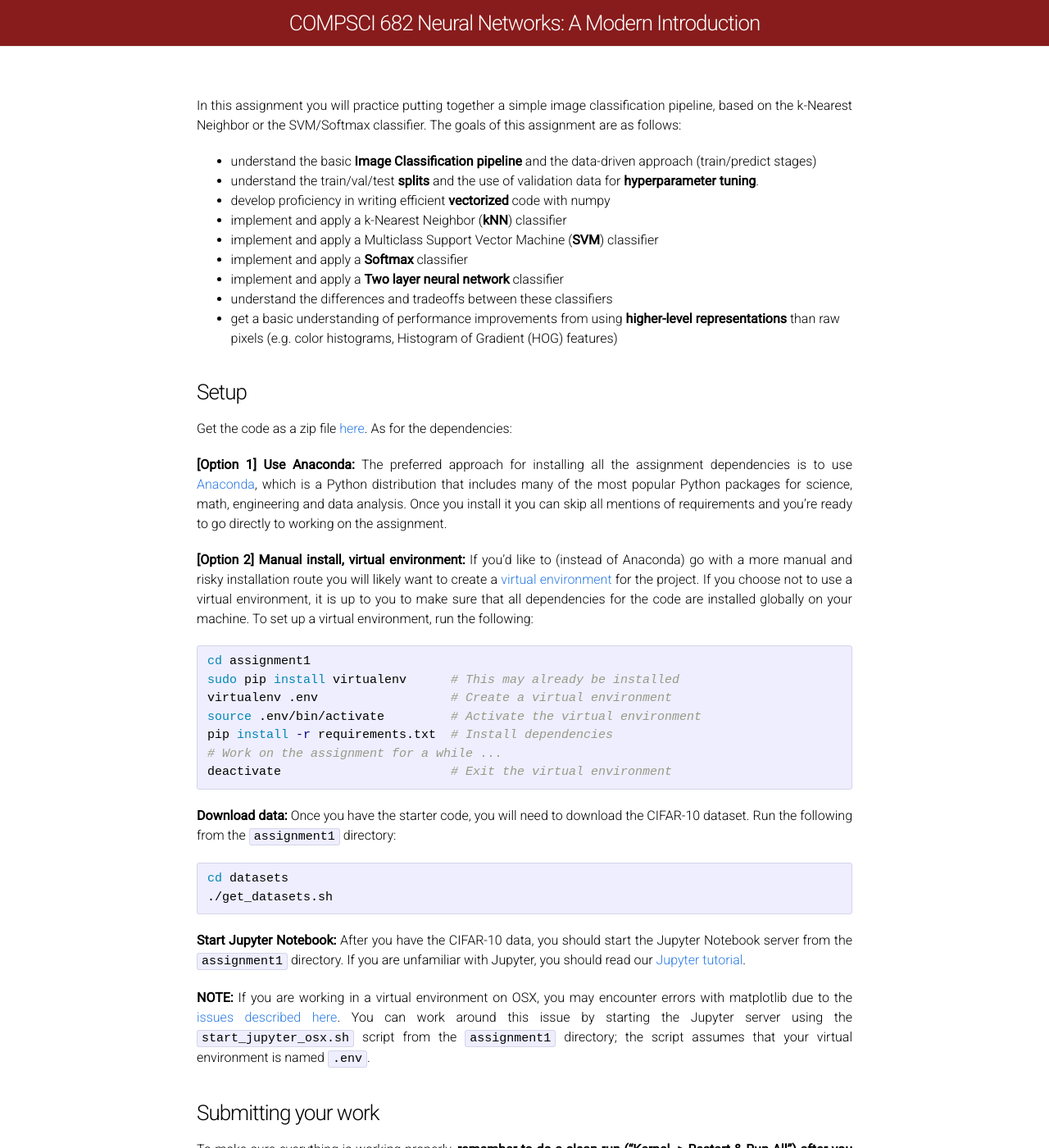
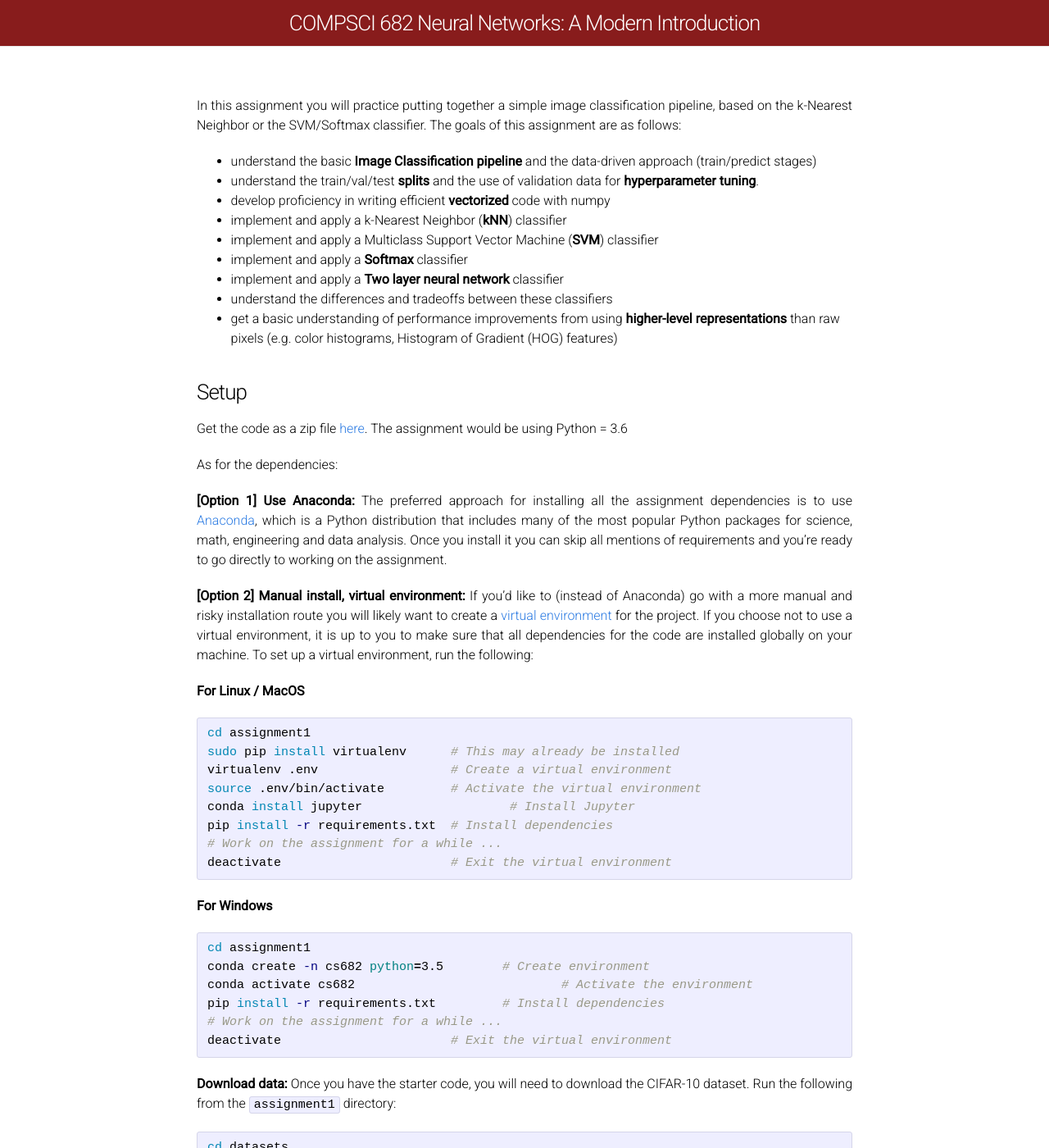
Before and after one commit to compsci682-fa21/compsci682-fa21.github.io, a Jekyll site: the page built from assignments/assignments2018/assignment1.md, in a window 1280 px wide and 1400 px high. Shown: the whole window at 82% size. Built offline with Jekyll 4.4.1, drawn with Linux system fonts in a browser that asks for light colours.

Commit message:
Updated instructions for assignment1

````diff
--- a/assignments/assignments2018/assignment1.md
+++ b/assignments/assignments2018/assignment1.md
@@ -17,7 +17,10 @@ In this assignment you will practice putting together a simple image classificat
 - get a basic understanding of performance improvements from using **higher-level representations** than raw pixels (e.g. color histograms, Histogram of Gradient (HOG) features)
 
 ### Setup
-Get the code as a zip file [here](http://vis-www.cs.umass.edu/682/asgns/assignment1.zip). As for the dependencies:
+Get the code as a zip file [here](http://vis-www.cs.umass.edu/682/asgns/assignment1.zip).
+The assignment would be using Python = 3.6
+
+As for the dependencies:
 
 **[Option 1] Use Anaconda:**
 The preferred approach for installing all the assignment dependencies is to use [Anaconda](https://www.anaconda.com/), which is a Python distribution that includes many of the most popular Python packages for science, math, engineering and data analysis. Once you install it you can skip all mentions of requirements and you're ready to go directly to working on the assignment.
@@ -25,12 +28,26 @@ The preferred approach for installing all the assignment dependencies is to use
 **[Option 2] Manual install, virtual environment:**
 If you'd like to (instead of Anaconda) go with a more manual and risky installation route you will likely want to create a [virtual environment](http://docs.python-guide.org/en/latest/dev/virtualenvs/) for the project. If you choose not to use a virtual environment, it is up to you to make sure that all dependencies for the code are installed globally on your machine. To set up a virtual environment, run the following:
 
+**For Linux / MacOS**
+
 ```bash
 cd assignment1
 sudo pip install virtualenv      # This may already be installed
 virtualenv .env                  # Create a virtual environment
 source .env/bin/activate         # Activate the virtual environment
+conda install jupyter			 # Install Jupyter
 pip install -r requirements.txt  # Install dependencies
+# Work on the assignment for a while ...
+deactivate                       # Exit the virtual environment
+```
+
+**For Windows**
+
+```bash
+cd assignment1
+conda create -n cs682 python=3.5	# Create environment
+conda activate cs682				# Activate the environment
+pip install -r requirements.txt		# Install dependencies
 # Work on the assignment for a while ...
 deactivate                       # Exit the virtual environment
 ```
````
